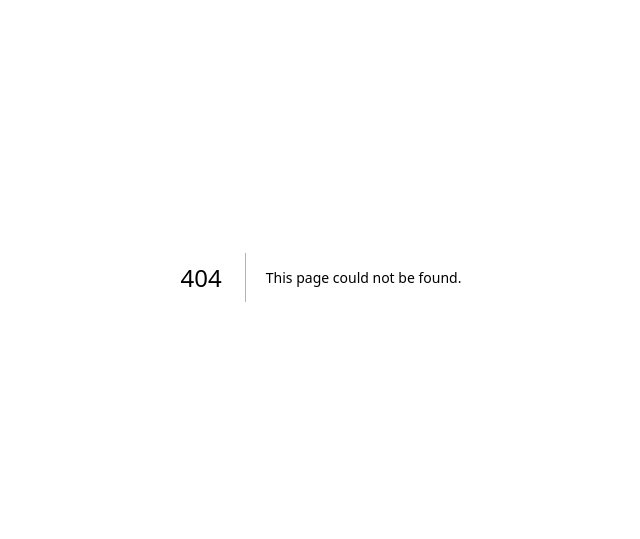
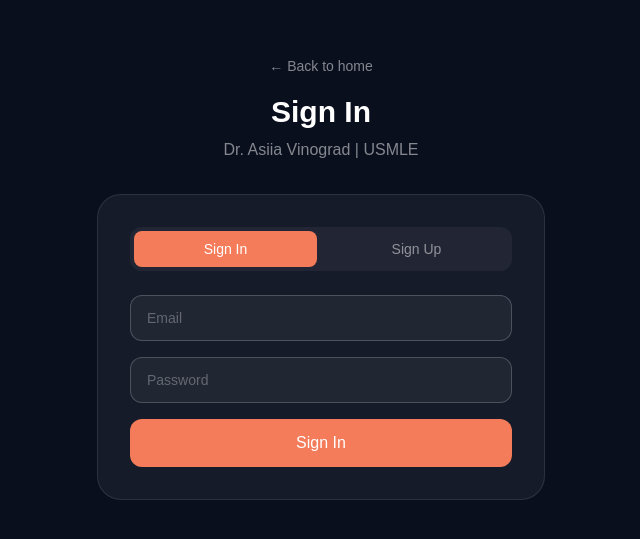
Before and after one commit to drasiiavinograd/asiiavinograd-site, a Next.js app: page /1/auth in a window 1280 px wide. Before the commit this address had no page. Shown: the part 123-662 px from the top of the page, without its empty margins (319-959 px from the left). Built offline with nearby package versions, Linux system fonts and the light colour scheme; no server answers.

Commit message:
add auth and dashboard pages

```diff
--- /dev/null
+++ b/app/[locale]/auth/page.tsx
@@ -0,0 +1,90 @@
+'use client';
+import { useState } from 'react';
+import { supabase } from '../../../lib/supabase';
+import { useLocale } from 'next-intl';
+import { useRouter } from 'next/navigation';
+
+export default function AuthPage() {
+  const locale = useLocale();
+  const router = useRouter();
+  const isRu = locale === 'ru';
+  const [mode, setMode] = useState<'login' | 'register'>('login');
+  const [email, setEmail] = useState('');
+  const [password, setPassword] = useState('');
+  const [name, setName] = useState('');
+  const [loading, setLoading] = useState(false);
+  const [error, setError] = useState('');
+  const [success, setSuccess] = useState('');
+
+  const handleSubmit = async (e: React.FormEvent) => {
+    e.preventDefault();
+    setLoading(true);
+    setError('');
+    setSuccess('');
+
+    if (mode === 'register') {
+      const { error } = await supabase.auth.signUp({
+        email,
+        password,
+        options: { data: { full_name: name } }
+      });
+      if (error) setError(error.message);
+      else setSuccess(isRu ? 'Проверьте email для подтверждения!' : 'Check your email to confirm!');
+    } else {
+      const { error } = await supabase.auth.signInWithPassword({ email, password });
+      if (error) setError(isRu ? 'Неверный email или пароль' : 'Invalid email or password');
+      else router.push(locale === 'ru' ? '/ru/dashboard' : '/dashboard');
+    }
+    setLoading(false);
+  };
+
+  const inp = 'w-full bg-white/5 border border-white/20 rounded-xl px-4 py-3 text-white placeholder-white/30 focus:outline-none focus:border-[#f47c5a] transition-colors text-sm';
+
+  return (
+    <main className="bg-[#0a0f1e] min-h-screen flex items-center justify-center px-6">
+      <div className="w-full max-w-md">
+        <div className="text-center mb-8">
+          <a href={locale === 'ru' ? '/ru' : '/'} className="text-white/50 text-sm hover:text-white transition-colors">
+            ← {isRu ? 'На главную' : 'Back to home'}
+          </a>
+          <h1 className="text-3xl font-bold text-white mt-4">
+            {mode === 'login' ? (isRu ? 'Войти' : 'Sign In') : (isRu ? 'Регистрация' : 'Sign Up')}
+          </h1>
+          <p className="text-white/50 mt-2">Dr. Asiia Vinograd | USMLE</p>
+        </div>
+
+        <div className="bg-white/5 border border-white/10 rounded-3xl p-8">
+          <div className="flex gap-2 mb-6 bg-white/5 rounded-xl p-1">
+            <button onClick={() => setMode('login')}
+              className={`flex-1 py-2 rounded-lg text-sm font-medium transition-all ${mode === 'login' ? 'bg-[#f47c5a] text-white' : 'text-white/50 hover:text-white'}`}>
+              {isRu ? 'Войти' : 'Sign In'}
+            </button>
+            <button onClick={() => setMode('register')}
+              className={`flex-1 py-2 rounded-lg text-sm font-medium transition-all ${mode === 'register' ? 'bg-[#f47c5a] text-white' : 'text-white/50 hover:text-white'}`}>
+              {isRu ? 'Регистрация' : 'Sign Up'}
+            </button>
+          </div>
+
+          <form onSubmit={handleSubmit} className="space-y-4">
+            {mode === 'register' && (
+              <input type="text" placeholder={isRu ? 'Ваше имя' : 'Your name'}
+                value={name} onChange={e => setName(e.target.value)} className={inp} required />
+            )}
+            <input type="email" placeholder="Email"
+              value={email} onChange={e => setEmail(e.target.value)} className={inp} required />
+            <input type="password" placeholder={isRu ? 'Пароль' : 'Password'}
+              value={password} onChange={e => setPassword(e.target.value)} className={inp} required />
+
+            {error && <p className="text-red-400 text-sm">{error}</p>}
+            {success && <p className="text-green-400 text-sm">{success}</p>}
+
+            <button type="submit" disabled={loading}
+              className="w-full bg-[#f47c5a] hover:bg-[#e06b49] text-white py-3 rounded-xl font-medium transition-all disabled:opacity-60">
+              {loading ? '...' : (mode === 'login' ? (isRu ? 'Войти' : 'Sign In') : (isRu ? 'Создать аккаунт' : 'Create Account'))}
+            </button>
+          </form>
+        </div>
+      </div>
+    </main>
+  );
+}
--- /dev/null
+++ b/app/[locale]/dashboard/page.tsx
@@ -0,0 +1,89 @@
+'use client';
+import { useState, useEffect } from 'react';
+import { supabase } from '../../../lib/supabase';
+import { useLocale } from 'next-intl';
+import { useRouter } from 'next/navigation';
+
+export default function Dashboard() {
+  const locale = useLocale();
+  const router = useRouter();
+  const isRu = locale === 'ru';
+  const [user, setUser] = useState<any>(null);
+  const [loading, setLoading] = useState(true);
+
+  useEffect(() => {
+    supabase.auth.getUser().then(({ data: { user } }) => {
+      if (!user) {
+        router.push(locale === 'ru' ? '/ru/auth' : '/auth');
+      } else {
+        setUser(user);
+        setLoading(false);
+      }
+    });
+  }, []);
+
+  const handleSignOut = async () => {
+    await supabase.auth.signOut();
+    router.push(locale === 'ru' ? '/ru' : '/');
+  };
+
+  if (loading) return (
+    <main className="bg-[#0a0f1e] min-h-screen flex items-center justify-center">
+      <div className="text-white/50">Loading...</div>
+    </main>
+  );
+
+  return (
+    <main className="bg-[#0a0f1e] min-h-screen px-6 py-12">
+      <div className="max-w-4xl mx-auto">
+        <div className="flex items-center justify-between mb-12">
+          <div>
+            <a href={locale === 'ru' ? '/ru' : '/'} className="text-white/50 text-sm hover:text-white mb-4 block">
+              ← {isRu ? 'На главную' : 'Back to home'}
+            </a>
+            <h1 className="text-3xl font-bold text-white">
+              {isRu ? 'Личный кабинет' : 'Dashboard'}
+            </h1>
+            <p className="text-white/50 mt-1">{user?.email}</p>
+          </div>
+          <button onClick={handleSignOut}
+            className="border border-white/20 text-white/70 hover:text-white px-4 py-2 rounded-xl text-sm transition-colors">
+            {isRu ? 'Выйти' : 'Sign Out'}
+          </button>
+        </div>
+
+        <div className="grid sm:grid-cols-2 lg:grid-cols-3 gap-6 mb-12">
+          {[
+            { icon: '📚', title: isRu ? 'QBank' : 'QBank', desc: isRu ? 'Вопросы для практики' : 'Practice questions', soon: false },
+            { icon: '📊', title: isRu ? 'Прогресс' : 'Progress', desc: isRu ? 'Ваша статистика' : 'Your statistics', soon: false },
+            { icon: '🎓', title: isRu ? 'Курсы' : 'Courses', desc: isRu ? 'Видео лекции' : 'Video lectures', soon: true },
+            { icon: '📝', title: isRu ? 'Флэшкарты' : 'Flashcards', desc: isRu ? 'Анки карточки' : 'Anki-style cards', soon: true },
+            { icon: '🏆', title: isRu ? 'Рейтинг' : 'Leaderboard', desc: isRu ? 'Среди студентов' : 'Among students', soon: true },
+            { icon: '💬', title: isRu ? 'Вопросы' : 'Q&A', desc: isRu ? 'Задать вопрос' : 'Ask a question', soon: true },
+          ].map(item => (
+            <div key={item.title} className={`bg-white/5 border border-white/10 rounded-2xl p-6 ${item.soon ? 'opacity-50' : 'hover:border-[#f47c5a]/40 cursor-pointer'} transition-all`}>
+              <div className="text-3xl mb-3">{item.icon}</div>
+              <div className="font-semibold text-white mb-1">{item.title}</div>
+              <div className="text-white/50 text-sm">{item.desc}</div>
+              {item.soon && <div className="text-[#4ecdc4] text-xs mt-2">{isRu ? 'Скоро' : 'Coming Soon'}</div>}
+            </div>
+          ))}
+        </div>
+
+        <div className="bg-white/5 border border-white/10 rounded-2xl p-6">
+          <h2 className="font-semibold text-white mb-4">{isRu ? 'Ваш план' : 'Your Plan'}</h2>
+          <div className="flex items-center justify-between">
+            <div>
+              <div className="text-[#4ecdc4] font-medium">{isRu ? 'Бесплатный' : 'Free'}</div>
+              <div className="text-white/50 text-sm mt-1">{isRu ? 'Ограниченный доступ' : 'Limited access'}</div>
+            </div>
+            <a href="https://patreon.com/drasiiavinograd" target="_blank" rel="noopener noreferrer"
+              className="bg-[#f47c5a] hover:bg-[#e06b49] text-white px-6 py-2 rounded-xl text-sm font-medium transition-colors">
+              {isRu ? 'Улучшить' : 'Upgrade'} → $30/mo
+            </a>
+          </div>
+        </div>
+      </div>
+    </main>
+  );
+}
--- /dev/null
+++ b/lib/supabase.ts
@@ -0,0 +1,6 @@
+import { createClient } from '@supabase/supabase-js'
+
+const supabaseUrl = process.env.NEXT_PUBLIC_SUPABASE_URL!
+const supabaseAnonKey = process.env.NEXT_PUBLIC_SUPABASE_ANON_KEY!
+
+export const supabase = createClient(supabaseUrl, supabaseAnonKey)
--- a/package.json
+++ b/package.json
@@ -9,6 +9,7 @@
     "lint": "eslint"
   },
   "dependencies": {
+    "@supabase/supabase-js": "^2.108.1",
     "next": "16.2.9",
     "next-intl": "^4.13.0",
     "react": "19.2.4",
```
Also changed, not shown: 1 other file (tests, documents, lock files or other folders).
